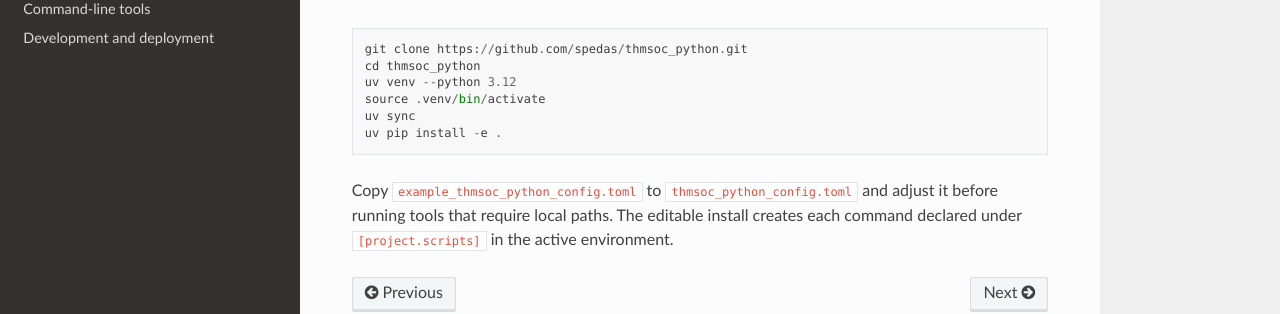
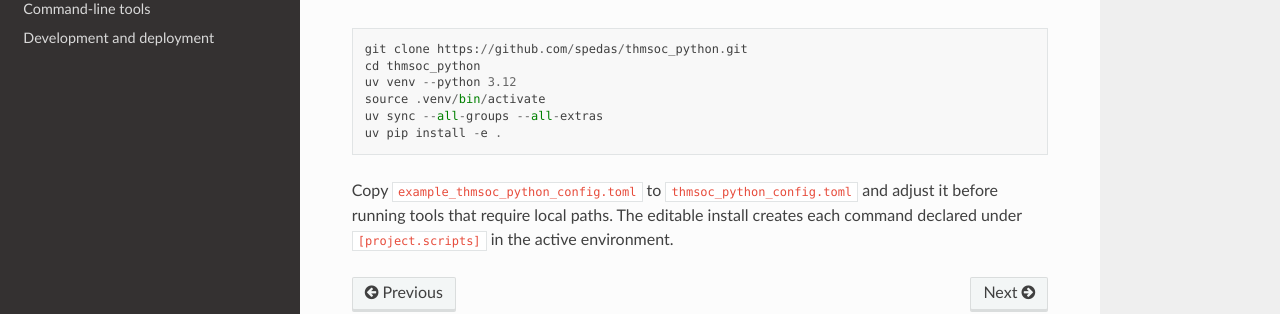
Before and after one commit to spedas/thmsoc_python, a Sphinx documentation site: the page built from docs/source/installation.rst, in a window 1280 px wide. Shown: the part 204-518 px from the top of the page. Built offline with Sphinx 7.4.7 and the Read the Docs theme 3.1.0, drawn with Linux system fonts in a browser that asks for light colours.

```diff
--- a/docs/source/installation.rst
+++ b/docs/source/installation.rst
@@ -8,7 +8,7 @@ clone the repository and create a virtual environment with `uv`_::
    cd thmsoc_python
    uv venv --python 3.12
    source .venv/bin/activate
-   uv sync
+   uv sync --all-groups --all-extras
    uv pip install -e .
 
 Copy ``example_thmsoc_python_config.toml`` to
```
